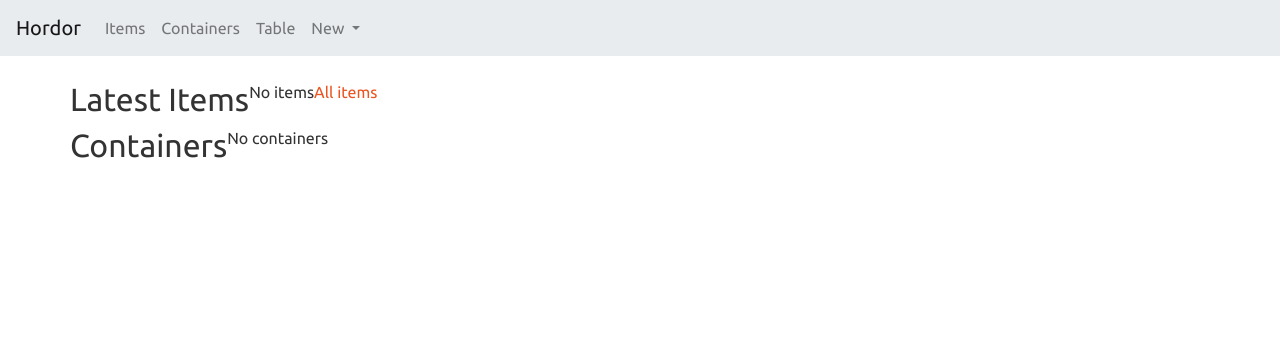
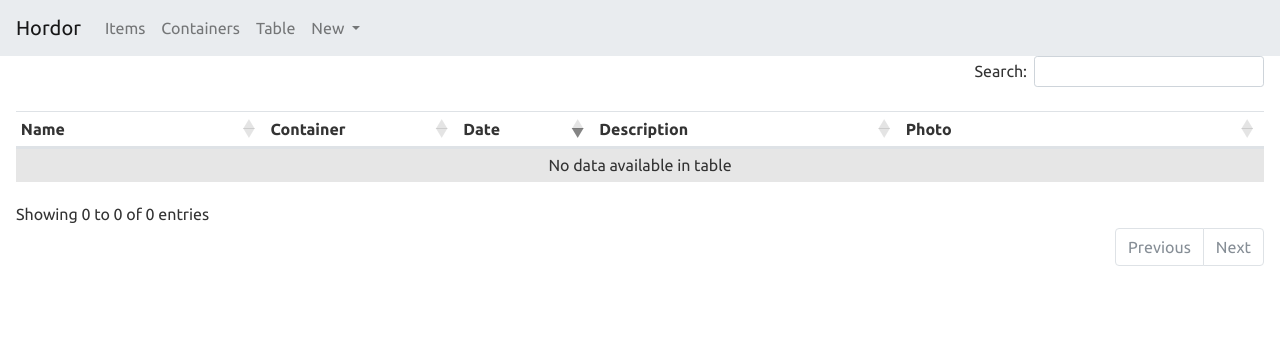
Before and after one commit to tim-fan/hordor, a Django app: page /inventory/ in a window 1280 px wide. Shown: the top 356 px of the page. Run offline with Django 3.2, Linux system fonts and the light colour scheme; the visitor is signed in with stand-in values (Sample User, id 1); data that the repository does not hold is empty; some libraries are stand-ins or nearby versions.

Commit message:
table view improvements

```diff
--- a/hordor/inventory/templates/inventory/base.html
+++ b/hordor/inventory/templates/inventory/base.html
@@ -33,6 +33,32 @@
     <title>Hordor</title>
 
     <style>
+        /* Ensure navbar doesn't overflow on mobile */
+        .navbar {
+            padding: 0.5rem 1rem;
+        }
+
+        .navbar-brand {
+            font-size: 1.25rem;
+        }
+
+        /* Prevent horizontal scroll */
+        body {
+            overflow-x: hidden;
+        }
+
+        html, body {
+            max-width: 100%;
+        }
+
+        /* Make container-fluid truly fluid on mobile */
+        @media (max-width: 768px) {
+            .container-fluid {
+                padding-left: 0.5rem;
+                padding-right: 0.5rem;
+            }
+        }
+
         @media (min-width: 100px) {
             .card-columns {
                 column-count: 2;
--- a/hordor/inventory/templates/inventory/item_table.html
+++ b/hordor/inventory/templates/inventory/item_table.html
@@ -1,26 +1,133 @@
 {% extends 'inventory/base.html' %}
 {% block content %}
 
+<style>
+    /* Hide table until DataTables is initialized to prevent flash */
+    #item_table {
+        display: none;
+    }
+
+    /* Allow rows to grow for images */
+    #item_table td {
+        vertical-align: middle;
+    }
+
+    #item_table img {
+        max-height: 30vh;  /* Allow images up to 30% of viewport height */
+        max-width: 100%;
+        width: auto;
+        height: auto;
+    }
+
+    /* Prevent layout shift - reserve space for search box */
+    .dataTables_filter {
+        min-height: 38px;
+        margin-bottom: 1rem;
+    }
+
+    /* Prevent horizontal scroll */
+    .container-fluid {
+        max-width: 100vw;
+        overflow-x: hidden;
+    }
+
+    /* Mobile-friendly table styling */
+    @media (max-width: 768px) {
+        #item_table {
+            font-size: 0.85rem;
+        }
+        #item_table img {
+            max-height: 25vh;  /* Slightly smaller on mobile */
+        }
+    }
+
+    /* Ensure table is responsive */
+    #item_table.dataTable {
+        width: 100% !important;
+        table-layout: fixed;
+        display: table !important;  /* Show after DataTables initializes */
+    }
+
+    /* Prevent word wrapping in name column */
+    #item_table td:nth-child(1) {
+        word-wrap: break-word;
+    }
+
+    /* Move length menu to bottom */
+    .dataTables_length {
+        display: none;
+    }
+
+    /* Custom info display */
+    .dataTables_info {
+        padding-top: 0.5em;
+    }
+
+    /* Hide date and description columns on mobile */
+    @media (max-width: 768px) {
+        #item_table th.desktop-only,
+        #item_table td.desktop-only {
+            display: none;
+        }
+    }
+
+    /* Truncate description text */
+    .description-cell {
+        max-width: 200px;
+        overflow: hidden;
+        text-overflow: ellipsis;
+        white-space: nowrap;
+    }
+</style>
 
 <script type="text/javascript">
     $(document).ready(function () {
+        // Check if we're on mobile
+        var isMobile = window.innerWidth <= 768;
+
+        var columnDefs;
+        if (isMobile) {
+            // Mobile: hide date and description
+            columnDefs = [
+                { "width": "35%", "targets": 0 },  // Name
+                { "width": "25%", "targets": 1 },  // Container
+                { "visible": false, "targets": 2 },  // Date - hidden but sortable
+                { "visible": false, "targets": 3 },  // Description - hidden
+                { "width": "40%", "targets": 4 }   // Photo
+            ];
+        } else {
+            // Desktop: show all columns
+            columnDefs = [
+                { "width": "20%", "targets": 0 },  // Name
+                { "width": "15%", "targets": 1 },  // Container
+                { "width": "10%", "targets": 2 },  // Date - visible
+                { "width": "25%", "targets": 3 },  // Description - visible
+                { "width": "30%", "targets": 4 }   // Photo
+            ];
+        }
+
         $('#item_table').DataTable({
-            "pageLength": 100  // Show 100 items by default
+            "pageLength": 100,  // Show 100 items by default
+            "responsive": false,  // Disable responsive to maintain fixed columns
+            "autoWidth": false,
+            "scrollX": false,
+            "order": [[2, "desc"]],  // Sort by date column (index 2), most recent first
+            "dom": '<"top"f>rt<"bottom"lip><"clear">',  // Move length menu to bottom
+            "columnDefs": columnDefs
         });
     });
 </script>
 
-<div class="container">
-    <div class="row pl-3">
-        <div class="col-sm-12">
-
-
-            <table id="item_table" class="display">
+<div class="container-fluid px-2 px-md-3">
+    <div class="row">
+        <div class="col-12">
+            <table id="item_table" class="table table-striped table-sm">
                 <thead>
                     <tr>
                         <th>Name</th>
                         <th>Container</th>
-                        <th>Creation date</th>
+                        <th class="desktop-only">Date</th>
+                        <th class="desktop-only">Description</th>
                         <th>Photo</th>
                     </tr>
                 </thead>
@@ -30,20 +137,19 @@
                         <td><a href="{% url 'inventory:item_detail' item.id %}">{{ item.name }}</a></td>
                         <td>
                             {% if item.container %}
-                            <a
-                                href="{% url 'inventory:container_detail' item.container.id %}">{{ item.container.name }}</a>
+                            <a href="{% url 'inventory:container_detail' item.container.id %}">{{ item.container.name }}</a>
                             {% else %}
                             None
                             {% endif %}
                         </td>
-                        <td>{{ item.creation_date }}</td>
+                        <td class="desktop-only">{{ item.creation_date|date:"Y-m-d" }}</td>
+                        <td class="desktop-only description-cell">{{ item.description|truncatewords:10 }}</td>
                         <td>
                             <a href="{% url 'inventory:item_detail' item.id %}">
                                 {% if item.photo %}
-                                <img src="{{ item.photo.url }}" alt="{{ item.name }}" width="150" />
+                                <img src="{{ item.photo.url }}" alt="{{ item.name }}" />
                                 {% else %}
-                                <img src="https://img.pngio.com/box-icon-png-411372-free-icons-library-box-icon-png-981_948.jpg"
-                                    alt="item without photo" width="150">
+                                <span class="text-muted">No photo</span>
                                 {% endif %}
                             </a>
                         </td>
@@ -56,9 +162,3 @@
 </div>
 
 {% endblock %}
-
-<!-- <td> {% include "inventory/components/item_card.html" %}
-                    </td> -->
-<!-- <td>insert photo here</td> -->
-<!-- <td><img src="{{ item.photo.url }}" alt="{{ item.name }}" />
-                    </td> -->
--- a/hordor/inventory/urls.py
+++ b/hordor/inventory/urls.py
@@ -4,7 +4,7 @@ from . import views
 
 app_name = "inventory"
 urlpatterns = [
-    path('', views.index, name="index"),
+    path('', views.ItemTableView.as_view(), name="index"),
     path('<int:pk>/item', views.ItemDetailView.as_view(), name='item_detail'),
     path('<int:pk>/item/update',
          views.ItemUpdateView.as_view(),
```
